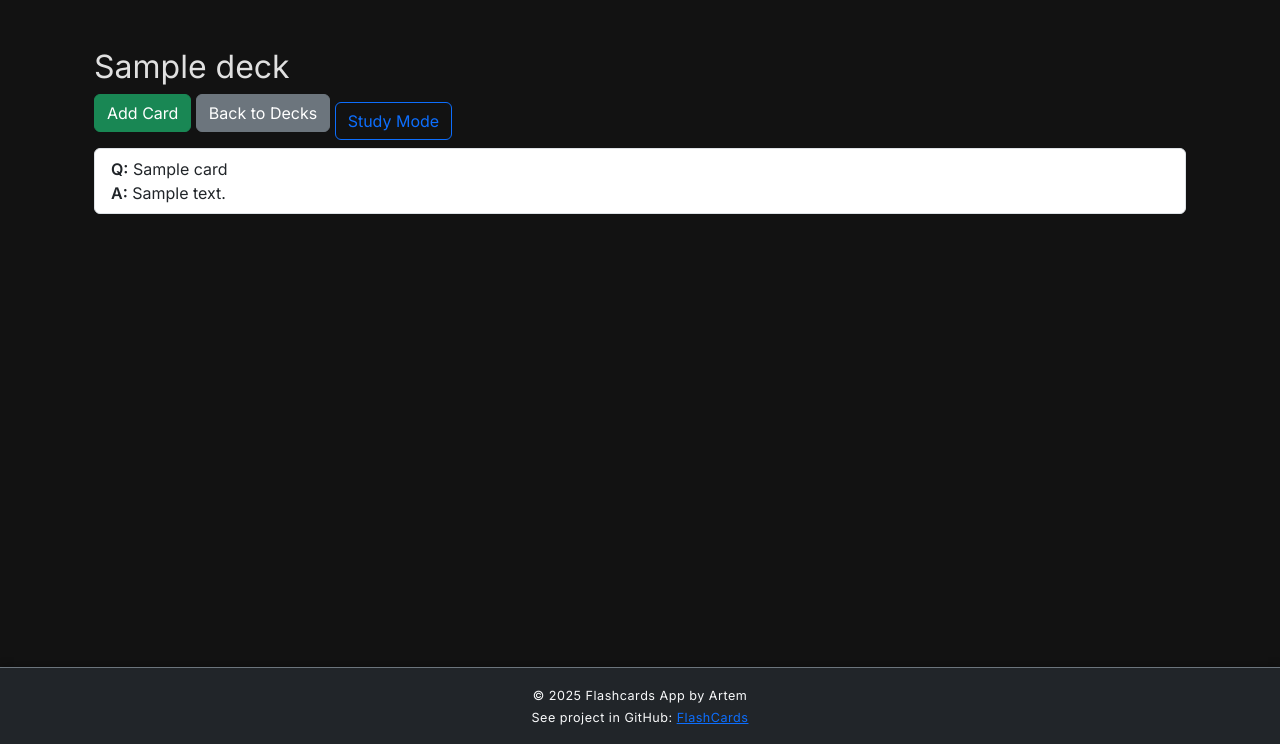
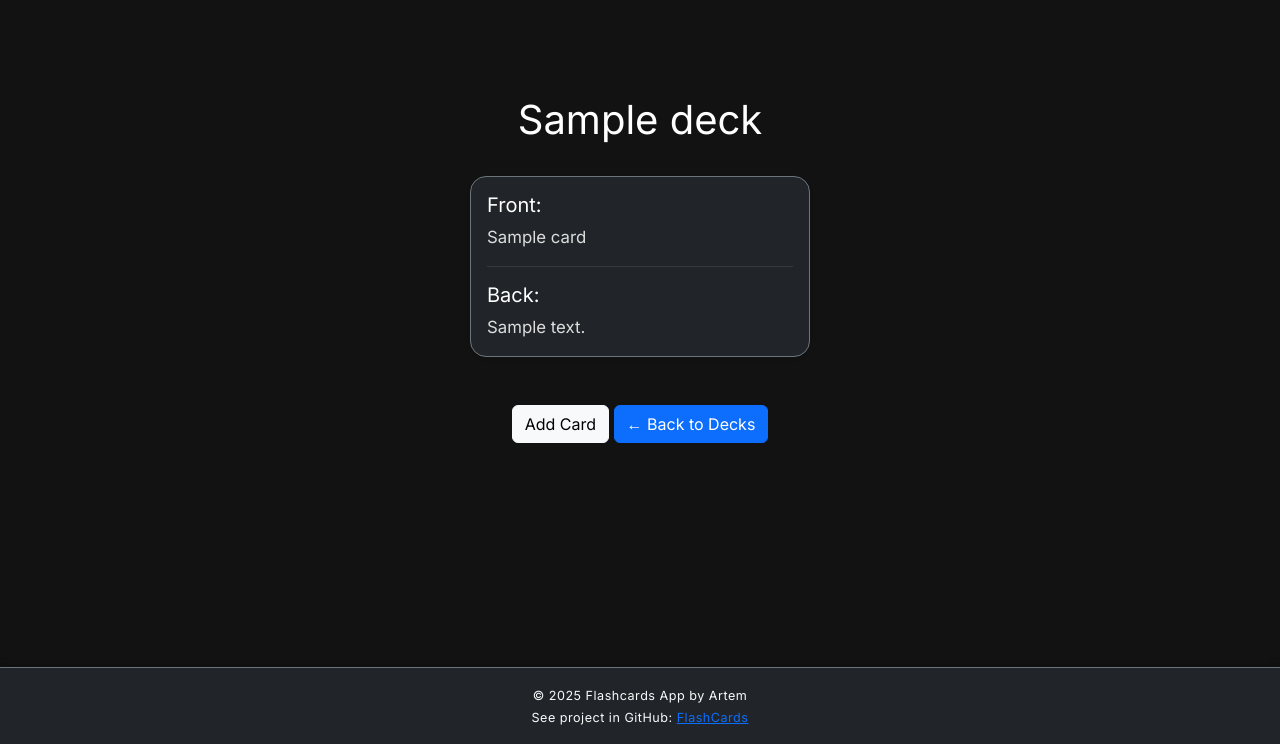
Before and after one commit to art64722/flashcards-app, a Flask app: template templates/view_deck.html in a window 1280 px wide. Shown: the part 56-800 px from the top of the page. Run offline with Flask 3, Linux system fonts and the light colour scheme; the template is opened without the code that fills it: most values are stand-ins (such as "Sample title", 1, 10 or a date in 2020).

Commit message:
Make view_deck prettier

```diff
--- a/static/style.css
+++ b/static/style.css
@@ -58,3 +58,16 @@ body {
     color: white;
     opacity: 0.8;
 }
+
+.card {
+    border-radius: 1rem;
+}
+
+.card-text {
+    font-size: 1.05rem;
+    color: #dddddd;
+}
+
+hr {
+    border-top: 1px solid #444;
+}
--- a/templates/view_deck.html
+++ b/templates/view_deck.html
@@ -1,24 +1,38 @@
 {% extends "layout.html" %}
 
-{% block title %}{{ deck.name }}{% endblock %}
+{% block title %}Deck - {{ deck.name }}{% endblock %}
 
 {% block content %}
-<h2>{{ deck.name }}</h2>
+<div class="container py-5">
 
-<a href="/decks/{{ deck.id }}/add" class="btn btn-success mb-3">Add Card</a>
-<a href="/decks" class="btn btn-secondary mb-3">Back to Decks</a>
-<a class="btn btn-outline-primary" href="/study/{{ deck.id }}">Study Mode</a>
+    <div class="text-center">
+        <h2 class="text-white fs-1 pb-4">{{ deck.name }}</h2>
+    </div>
 
-{% if cards %}
-    <ul class="list-group">
-        {% for card in cards %}
-            <li class="list-group-item">
-                <strong>Q:</strong> {{ card.question }}<br>
-                <strong>A:</strong> {{ card.answer }}
-            </li>
-        {% endfor %}
-    </ul>
-{% else %}
-    <p>No cards yet.</p>
-{% endif %}
+    {% if cards %}
+        <div class="row g-4 justify-content-center">
+            {% for card in cards %}
+                <div class="col-md-5 col-lg-4">
+                    <div class="card bg-dark border-secondary text-white shadow-sm h-100">
+                        <div class="card-body">
+                            <h5 class="card-title text-white">Front:</h5>
+                            <p class="card-text">{{ card.question }}</p>
+                            <hr class="border-secondary">
+                            <h5 class="card-title text-white">Back:</h5>
+                            <p class="card-text">{{ card.answer }}</p>
+                        </div>
+                    </div>
+                </div>
+            {% endfor %}
+        </div>
+    {% else %}
+        <p class="text-center text-white">This deck has no cards yet.</p>
+    {% endif %}
+
+    <div class="text-center mt-5">
+        <a href="/decks/{{ deck.id }}/add" class="btn btn-light">Add Card</a>
+        <a href="/decks" class="btn btn-primary">← Back to Decks</a>
+    </div>
+
+</div>
 {% endblock %}
```
